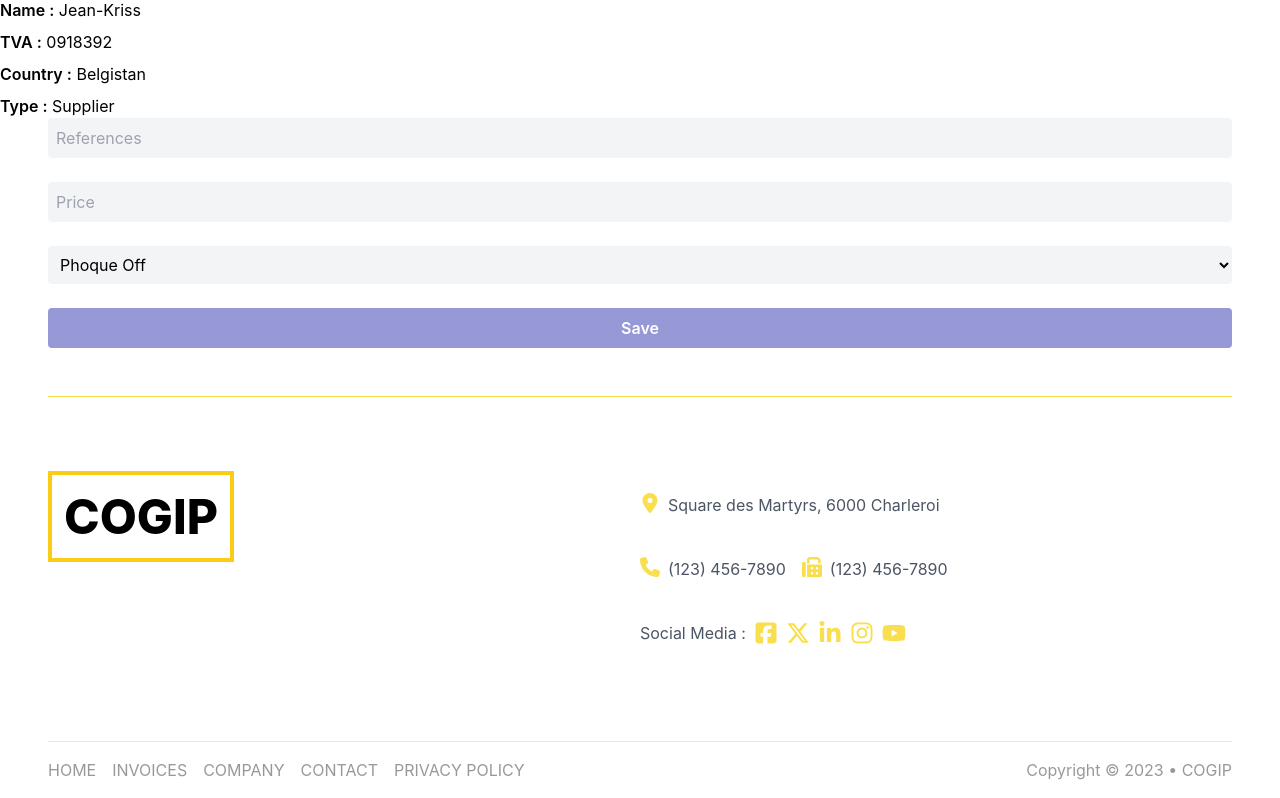
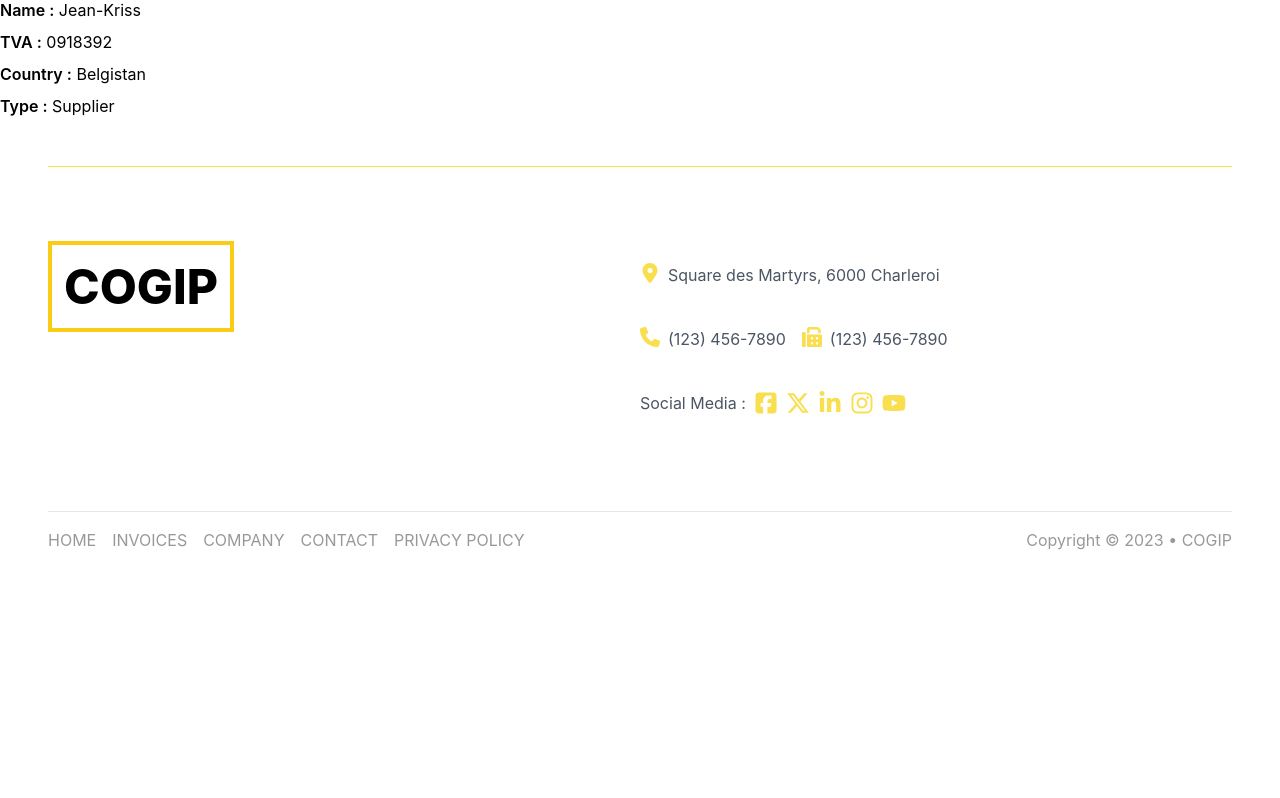
Before and after one commit to antoinel74/COGIP, a React (Vite) app: page / in a window 1280 px wide. Shown: the part 1969-2767 px from the top of the page. After the commit the page ends 2537 px from the top, so only its background shows below. Built offline with nearby package versions, Linux system fonts and the light colour scheme.

Commit message:
rearrange views

```diff
--- a/src/views/app/home.jsx
+++ b/src/views/app/home.jsx
@@ -3,7 +3,6 @@ import Hero from "../../components/Hero";
 import { Divider } from "../../components/Divider";
 import { Table } from "../../components/Table";
 import { List } from "../../components/List";
-import { Form } from "../../components/Form";
 
 const Home = () => {
   return (
@@ -28,7 +27,6 @@ const Home = () => {
         country="Belgistan"
         type="Supplier"
       />
-      <Form />
     </div>
   );
 };
--- a/src/views/dashboard/DashboardHome.jsx
+++ b/src/views/dashboard/DashboardHome.jsx
@@ -1,12 +1,14 @@
 import React from "react";
 import { DashboardNav } from "../../components/dashboardNav";
 import { DashboardHero } from "../../components/DashboardHero";
+import { Form } from "../../components/Form";
 
 export const DashboardHome = () => {
   return (
     <div>
       <DashboardNav />
       <DashboardHero name="Henry" url="Dashboard/" />;
+      <Form />
     </div>
   );
 };
```
